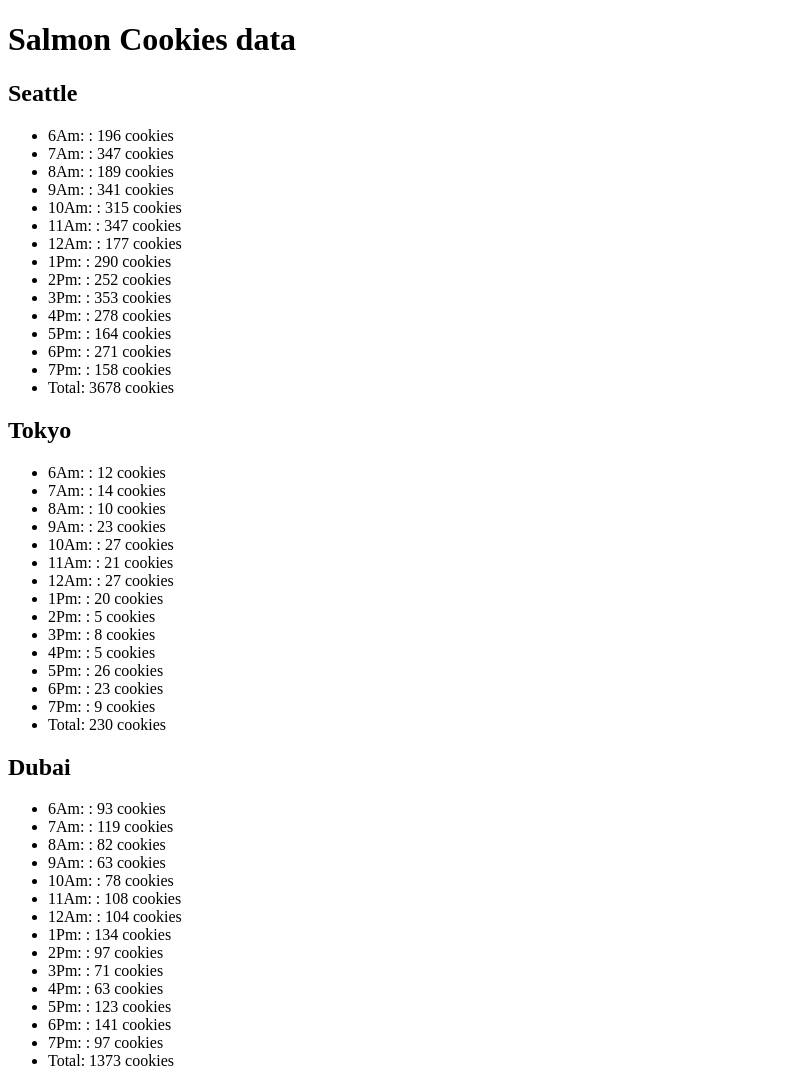
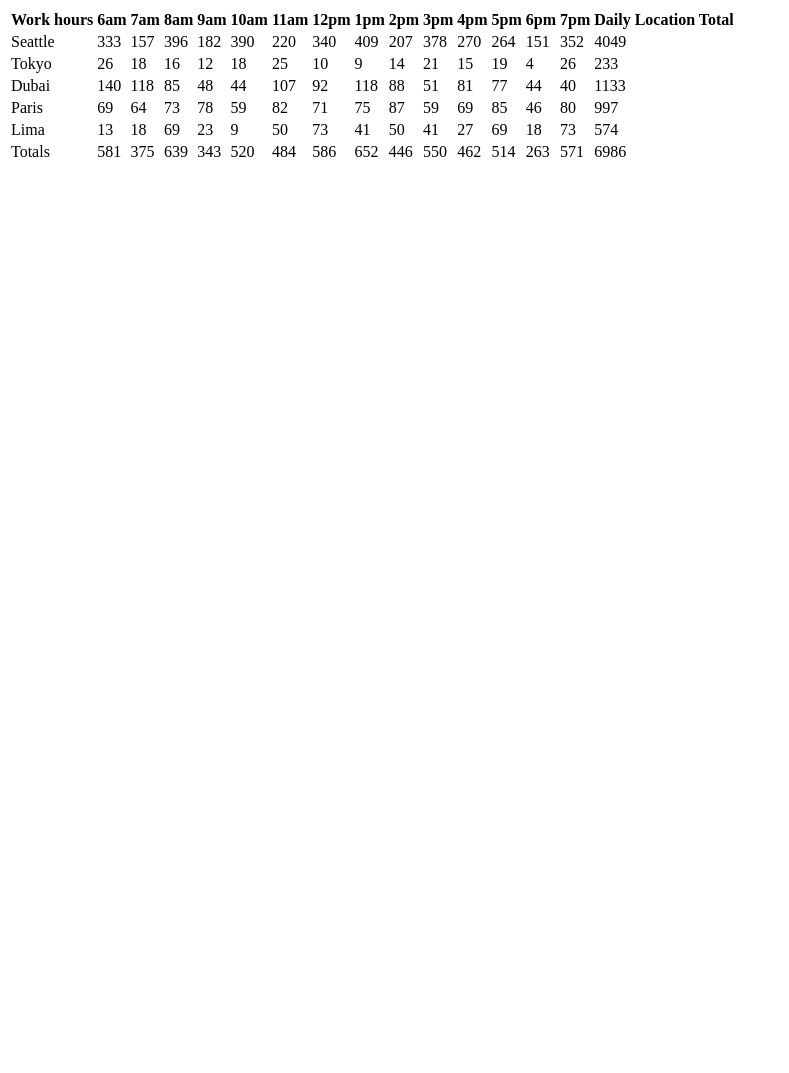
Before and after one commit to zaidShishani/cookie-stand, a plain HTML site: page HTML/sales.html in a window 1280 px wide. Shown: the top 1073 px of the page, without its empty margins (0-789 px from the left). After the commit the page ends 800 px from the top, so only its background shows below. Drawn offline with Linux system fonts and the light colour scheme.

Commit message:
committing stuff

```diff
--- a/HTML/sales.html
+++ b/HTML/sales.html
@@ -8,8 +8,10 @@
 </head>
 <body>
     <header>
-        <h1>Salmon Cookies data</h1>
+
     </header>
+
+    <main>
     <div id="locationData">
         <!--
             name of the shop
@@ -17,8 +19,11 @@
 
         -->
     </div>
+    </main>
 
+    <footer>
 
+    </footer>
 <script src="../app.js"></script>
 </body>
 </html>
--- a/app.js
+++ b/app.js
@@ -1,264 +1,121 @@
 'use strict';
 
 let container = document.getElementById('locationData');
+let table = document.createElement('table');
+container.appendChild(table);
 
-let seattle = {
-
-        shopLocation: `Seattle`,
-        minPerHour: 23,
-        maxPerHour: 65,
-        AvgPerHour: 6.3,
-        customPerHour: [],
-        workingHours: ['6Am: ', '7Am: ', '8Am: ', '9Am: ', '10Am: ', '11Am: ', '12Am: ', '1Pm: ', '2Pm: ', '3Pm: ', '4Pm: ', '5Pm: ', '6Pm: ', '7Pm: '],
-        sales: [],
-        totalSales: 0,
+let workingHours = ['6am','7am','8am','9am','10am','11am','12pm','1pm','2pm','3pm','4pm','5pm','6pm','7pm'];
+let locationArray = [];
 
 
-        getRanNumOCus: function(minPerHour,maxPerHour) {
-            for(let i = 0; i < seattle.workingHours.length; i++){
-                let randomCusomer =  Math.floor(Math.random() * (this.maxPerHour - this.minPerHour + 1) + this.minPerHour);
-                this.customPerHour.push(randomCusomer);
-            }
-        },
-
-        getSales: function() {
-            for(let i = 0; i < this.workingHours.length; i++){
-                this.sales.push((Math.ceil(this.customPerHour[i] * this.AvgPerHour)));
-                this.totalSales += this.sales[i];
-            }
-        },
+function getRandomMaxAndMin(min, max) {
+    min = Math.ceil(min);
+    max = Math.floor(max);
+    return Math.floor(Math.random() * (max - min + 1) + min);
+}
 
 
-        render : function(){
-            let articleEl = document.createElement('article');
-            container.appendChild(articleEl);
-            let h2 = document.createElement('h2');
-            articleEl.appendChild(h2);
-            h2.textContent = `${this.shopLocation}`;
-            let listEl = document.createElement('ul');
-            articleEl.appendChild(listEl);
-            for (let i = 0 ; i < this.workingHours.length ; i++){
-                let listItem = document.createElement('li');
-                listItem.textContent  = this.workingHours[i] + ': ' + this.sales[i] +' cookies';
-                listEl.appendChild(listItem);
-            }
-            let listForTotal = document.createElement('li');
-            listForTotal.textContent  = 'Total: '+ this.totalSales+' cookies';
-            listEl.appendChild(listForTotal);
-        }
-
+function shopData(shopLocation, min, max, AvgPerHour) {
+    this.shopLocation = shopLocation;
+    this.min = min;
+    this.max = max;
+    this.AvgPerHour = AvgPerHour;
+    this.totalOfDailySoldCoockies = 0;
+    this.randomCustomersNumPerHouer = [];
+    this.soldCookiesPerHouer = [];
+    locationArray.push(this)
 }
-seattle.getRanNumOCus();
-seattle.getSales();
-console.log(seattle.render())
-
-let tokyo = {
-
-    shopLocation: `Tokyo`,
-    minPerHour: 3,
-    maxPerHour: 24,
-    AvgPerHour: 1.2,
-    customPerHour: [],
-    workingHours: ['6Am: ', '7Am: ', '8Am: ', '9Am: ', '10Am: ', '11Am: ', '12Am: ', '1Pm: ', '2Pm: ', '3Pm: ', '4Pm: ', '5Pm: ', '6Pm: ', '7Pm: '],
-    sales: [],
-    totalSales: 0,
 
 
-    getRanNumOCus: function(minPerHour,maxPerHour) {
-        for(let i = 0; i < seattle.workingHours.length; i++){
-            let randomCusomer =  Math.floor(Math.random() * (this.maxPerHour - this.minPerHour + 1) + this.minPerHour);
-            this.customPerHour.push(randomCusomer);
+    shopData.prototype.getRandomCustomer = function () {
+        for(let i = 0 ; i < workingHours.length ; i++){
+            this.randomCustomersNumPerHouer.push(getRandomMaxAndMin(this.min, this.max))
         }
-    },
-
-    getSales: function() {
-
-        for(let i = 0; i < this.workingHours.length; i++){
-            this.sales.push((Math.ceil(this.customPerHour[i] * this.AvgPerHour)));
-            this.totalSales += this.sales[i];
-        }
-
-    },
+    }
 
 
-    render : function(){
-        let articleEl = document.createElement('article');
-        container.appendChild(articleEl);
-        let h2 = document.createElement('h2');
-        articleEl.appendChild(h2);
-        h2.textContent = `${this.shopLocation}`;
-        let listEl = document.createElement('ul');
-        articleEl.appendChild(listEl);
-        for (let i = 0 ; i < this.workingHours.length ; i++){
-            let listItem = document.createElement('li');
-            listItem.textContent  = this.workingHours[i] + ': ' + this.sales[i] +' cookies';
-            listEl.appendChild(listItem);
+    shopData.prototype.getSalesPerHour = function () {
+        for(let i = 0 ; i < workingHours.length ; i++){
+            this.soldCookiesPerHouer.push(Math.floor(this.randomCustomersNumPerHouer[i] * this.AvgPerHour))
+            this.totalOfDailySoldCoockies += this.soldCookiesPerHouer[i];
         }
-        let listForTotal = document.createElement('li');
-        listForTotal.textContent  = 'Total: '+ this.totalSales+' cookies';
-        listEl.appendChild(listForTotal);
     }
 
-}
-tokyo.getRanNumOCus();
-tokyo.getSales();
-console.log(tokyo.render())
 
-let dubai = {
-
-    shopLocation: `Dubai`,
-    minPerHour: 11,
-    maxPerHour: 38,
-    AvgPerHour: 3.7,
-    customPerHour: [],
-    workingHours: ['6Am: ', '7Am: ', '8Am: ', '9Am: ', '10Am: ', '11Am: ', '12Am: ', '1Pm: ', '2Pm: ', '3Pm: ', '4Pm: ', '5Pm: ', '6Pm: ', '7Pm: '],
-    sales: [],
-    totalSales: 0,
+    function tableHeader() {
+        let header = document.createElement('tr');
+        table.appendChild(header);
+        let thEl1 = document.createElement('th');
+        header.appendChild(thEl1);
+        thEl1.textContent = 'Work hours';
+        for (let i = 0; i < workingHours.length; i++) {
+            let thEl2 = document.createElement('th');
+            header.appendChild(thEl2);
+            thEl2.textContent = workingHours[i];
+        }
+        let thEl3 = document.createElement('th');
+        header.appendChild(thEl3);
+        thEl3.textContent = 'Daily Location Total';
+    }
+    tableHeader();
 
 
-    getRanNumOCus: function(minPerHour,maxPerHour) {
-        for(let i = 0; i < seattle.workingHours.length; i++){
-            let randomCusomer =  Math.floor(Math.random() * (this.maxPerHour - this.minPerHour + 1) + this.minPerHour);
-            this.customPerHour.push(randomCusomer);
-        }
-    },
-
-    getSales: function() {
-
-        for(let i = 0; i < this.workingHours.length; i++){
-            this.sales.push((Math.ceil(this.customPerHour[i] * this.AvgPerHour)));
-            this.totalSales += this.sales[i];
-        }
-
-    },
+    shopData.prototype.render = function (){
+        let shop = document.createElement('tr');
+        table.appendChild(shop);
+        let tdEl1 = document.createElement('td');
+        shop.appendChild(tdEl1);
+        tdEl1.textContent = this.shopLocation;
 
 
-    render : function(){
-        let articleEl = document.createElement('article');
-        container.appendChild(articleEl);
-        let h2 = document.createElement('h2');
-        articleEl.appendChild(h2);
-        h2.textContent = `${this.shopLocation}`;
-        let listEl = document.createElement('ul');
-        articleEl.appendChild(listEl);
-        for (let i = 0 ; i < this.workingHours.length ; i++){
-            let listItem = document.createElement('li');
-            listItem.textContent  = this.workingHours[i] + ': ' + this.sales[i] +' cookies';
-            listEl.appendChild(listItem);
+        for (let i = 0 ; i < workingHours.length ; i++) {
+            let tdEl2 = document.createElement('td');
+            shop.appendChild(tdEl2);
+            tdEl2.textContent = this.soldCookiesPerHouer[i];
         }
-        let listForTotal = document.createElement('li');
-        listForTotal.textContent  = 'Total: '+ this.totalSales+' cookies';
-        listEl.appendChild(listForTotal);
+        let tdEl3 = document.createElement('td');
+        shop.appendChild(tdEl3);
+        tdEl3.textContent = this.totalOfDailySoldCoockies;
     }
-
-}
-dubai.getRanNumOCus();
-dubai.getSales();
-console.log(dubai.render())
 
 
 
-let paris = {
-
-    shopLocation: `Paris`,
-    minPerHour: 20,
-    maxPerHour: 38,
-    AvgPerHour: 2.3,
-    customPerHour: [],
-    workingHours: ['6Am: ', '7Am: ', '8Am: ', '9Am: ', '10Am: ', '11Am: ', '12Am: ', '1Pm: ', '2Pm: ', '3Pm: ', '4Pm: ', '5Pm: ', '6Pm: ', '7Pm: '],
-    sales: [],
-    totalSales: 0,
+    function tableFooter (){
+        let totalSalesPerLocation = 0;
+        let SalesPerLocation = 0;
+        let footer = document.createElement('tr');
+        table.appendChild(footer);
+        let tdEl1 = document.createElement('td');
+        footer.appendChild(tdEl1);
+        tdEl1.textContent = 'Totals';
 
 
-    getRanNumOCus: function(minPerHour,maxPerHour) {
-        for(let i = 0; i < seattle.workingHours.length; i++){
-            let randomCusomer =  Math.floor(Math.random() * (this.maxPerHour - this.minPerHour + 1) + this.minPerHour);
-            this.customPerHour.push(randomCusomer);
+        for (let i = 0 ; i < workingHours.length ; i++) {
+            let tdEl2 = document.createElement('td');
+            for(let j = 0 ; j < locationArray.length ; j++){
+                SalesPerLocation += locationArray[j].soldCookiesPerHouer[i]
+            }
+            footer.appendChild(tdEl2);
+            tdEl2.textContent = SalesPerLocation;
+            totalSalesPerLocation += SalesPerLocation;
+            SalesPerLocation = 0;
         }
-    },
-
-    getSales: function() {
-
-        for(let i = 0; i < this.workingHours.length; i++){
-            this.sales.push((Math.ceil(this.customPerHour[i] * this.AvgPerHour)));
-            this.totalSales += this.sales[i];
-        }
-
-    },
+        let tdEl3 = document.createElement('td');
+        footer.appendChild(tdEl3);
+        tdEl3.textContent = totalSalesPerLocation;
+    }
 
 
-    render : function(){
-        let articleEl = document.createElement('article');
-        container.appendChild(articleEl);
-        let h2 = document.createElement('h2');
-        articleEl.appendChild(h2);
-        h2.textContent = `${this.shopLocation}`;
-        let listEl = document.createElement('ul');
-        articleEl.appendChild(listEl);
-        for (let i = 0 ; i < this.workingHours.length ; i++){
-            let listItem = document.createElement('li');
-            listItem.textContent  = this.workingHours[i] + ': ' + this.sales[i] +' cookies';
-            listEl.appendChild(listItem);
-        }
-        let listForTotal = document.createElement('li');
-        listForTotal.textContent  = 'Total: '+ this.totalSales+' cookies';
-        listEl.appendChild(listForTotal);
-    }
-
-}
-paris.getRanNumOCus();
-paris.getSales();
-console.log(paris.render())
+    let seattle = new shopData('Seattle', 23, 65, 6.3);
+    let tokyo = new shopData('Tokyo', 3, 24, 1.2);
+    let dobai = new shopData('Dubai', 11, 38, 3.7);
+    let paris = new shopData('Paris', 20, 38, 2.3);
+    let lima = new shopData('Lima', 2, 16, 4.6);
 
 
-let lima = {
-
-    shopLocation: `Lima`,
-    minPerHour: 2,
-    maxPerHour: 16,
-    AvgPerHour: 4.6,
-    customPerHour: [],
-    workingHours: ['6Am: ', '7Am: ', '8Am: ', '9Am: ', '10Am: ', '11Am: ', '12Am: ', '1Pm: ', '2Pm: ', '3Pm: ', '4Pm: ', '5Pm: ', '6Pm: ', '7Pm: '],
-    sales: [],
-    totalSales: 0,
-
-
-    getRanNumOCus: function(minPerHour,maxPerHour) {
-        for(let i = 0; i < seattle.workingHours.length; i++){
-            let randomCusomer =  Math.floor(Math.random() * (this.maxPerHour - this.minPerHour + 1) + this.minPerHour);
-            this.customPerHour.push(randomCusomer);
-        }
-    },
-
-    getSales: function() {
-
-        for(let i = 0; i < this.workingHours.length; i++){
-            this.sales.push((Math.ceil(this.customPerHour[i] * this.AvgPerHour)));
-            this.totalSales += this.sales[i];
-        }
-
-    },
-
-
-    render : function(){
-        let articleEl = document.createElement('article');
-        container.appendChild(articleEl);
-        let h2 = document.createElement('h2');
-        articleEl.appendChild(h2);
-        h2.textContent = `${this.shopLocation}`;
-        let listEl = document.createElement('ul');
-        articleEl.appendChild(listEl);
-        for (let i = 0 ; i < this.workingHours.length ; i++){
-            let listItem = document.createElement('li');
-            listItem.textContent  = this.workingHours[i] + ': ' + this.sales[i] +' cookies';
-            listEl.appendChild(listItem);
-        }
-        let listForTotal = document.createElement('li');
-        listForTotal.textContent  = 'Total: '+ this.totalSales+' cookies';
-        listEl.appendChild(listForTotal);
+    for (let i = 0; i < locationArray.length; i++) {
+        locationArray[i].getRandomCustomer();
+        locationArray[i].getSalesPerHour();
+        locationArray[i].render();
     }
-
-}
-lima.getRanNumOCus();
-lima.getSales();
-console.log(lima.render())
+    tableFooter();
```
Also changed, not shown: HTML/index.html (+9 -3 lines).
